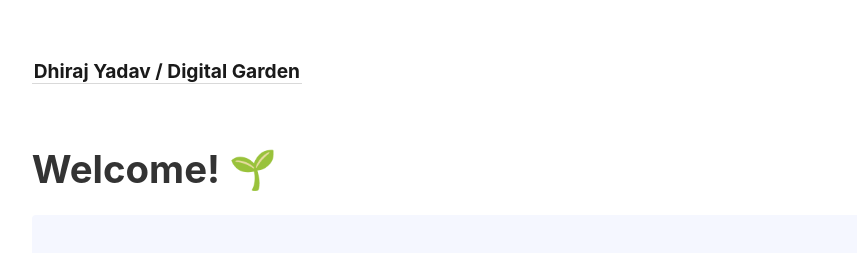
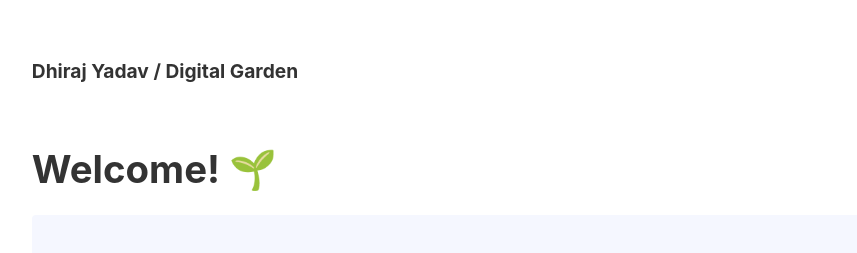
Before and after one commit to dhiraj-ydv/digitalgarden, a Jekyll site: the page built from _pages/index.md, in a window 1280 px wide. Shown: the top 253 px of the page, without its empty margins (45-902 px from the left). Built offline with Jekyll 4.4.1, drawn with Linux system fonts in a browser that asks for light colours.

Commit message:
Update nav.html

```diff
--- a/_includes/nav.html
+++ b/_includes/nav.html
@@ -1,3 +1,6 @@
 <div>
+    <!--
     <a class="internal-link" href="{{ site.baseurl }}/"><b>{{ site.title }}</b></a>
+    -->
+    <span class="internal-link"><b>{{ site.title }}</b></span>
 </div>
```
